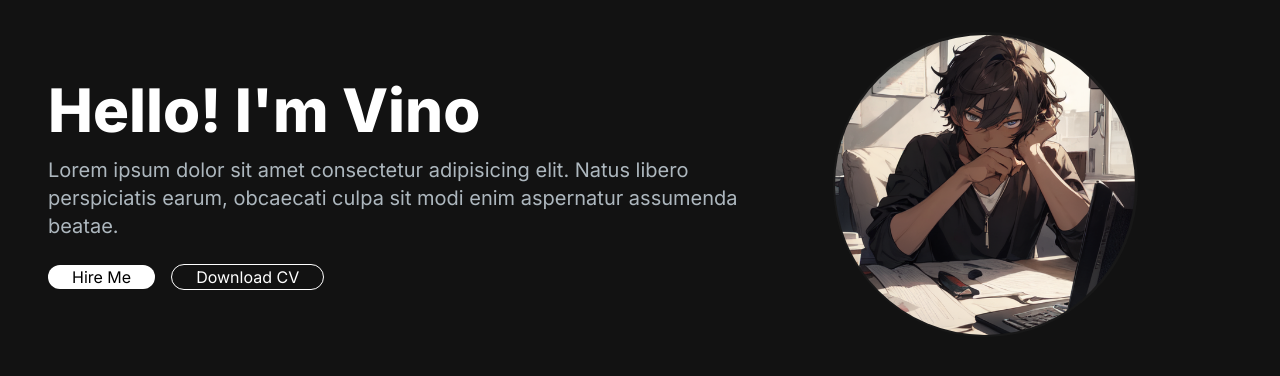
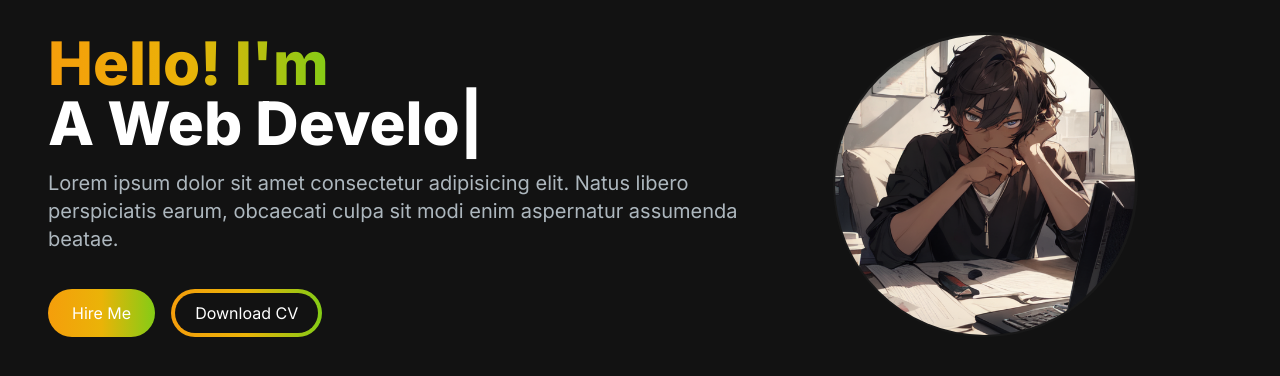
Before and after one commit to Vinoshan/Portfolio, a Next.js app: page / in a window 1280 px wide. Shown: the top 376 px of the page. Built offline with nearby package versions, Linux system fonts and the light colour scheme.

Commit message:
Updated HeroSection

```diff
--- a/src/app/components/HeroSection.jsx
+++ b/src/app/components/HeroSection.jsx
@@ -1,21 +1,40 @@
+'use client'
 import React from 'react'
 import Image from 'next/image'
+import { TypeAnimation } from 'react-type-animation'
 
 const HeroSection = () => {
   return (
-    <div className='grid grid-cols-1 lg:grid-cols-12 my-4'>
+    <div className='grid grid-cols-1 sm:grid-cols-12 my-4'>
 
-      <div className='col-span-7 place-self-center'>
-        <h1 className='text-white mb-4 text-4xl lg:text-6xl  font-extrabold' >Hello! I'm Vino</h1>
-        <p className='text-[#ADB7BE] text-lg mb-6 lg:text-xl'>
+      <div className='col-span-7 place-self-center text-center sm:text-left'>
+        <h1 className='text-white mb-4 text-4xl sm:text-5xl lg:text-6xl  font-extrabold' >
+          <span className='text-transparent bg-clip-text bg-gradient-to-r from-amber-500 via-yellow-500 to-lime-500 '>Hello! I'm {""}</span>
+
+          <br />
+
+          <TypeAnimation
+            sequence={[
+              'Vinoshan Kugendran',
+              1000,
+              'A Gamer',
+              1000,
+              'A Web Developer',
+              1000,
+            ]}
+          />
+
+        </h1>
+        <p className='text-[#ADB7BE] text-base sm:text-lg mb-6 lg:text-xl'>
           Lorem ipsum dolor sit amet consectetur adipisicing elit. Natus libero perspiciatis earum, obcaecati culpa sit modi enim aspernatur assumenda beatae.
         </p>
 
         <div>
-          <button className='px-6 py3 rounded-full mr-4 bg-white hover:bg-slate-200 text-black'>Hire Me</button>
-          <button className='px-6 py3 rounded-full bg-transparent hover:bg-slate-800 text-white border border-white'>Download CV</button>
+          <button className='px-6 py-3 w-full sm:w-fit rounded-full mr-4 bg-gradient-to-r from-amber-500 via-yellow-500 to-lime-500 hover:to-slate-200 text-white'>Hire Me</button>
+          <button className='px-1 py-1 w-full sm:w-fit rounded-full bg-gradient-to-r from-amber-500 via-yellow-500 to-lime-500  hover:bg-slate-800 text-white mt-3'>
+            <span className='block bg-[#121212] hover:bg-slate-800 rounded-full px-5 py-2'>Download CV </span>
+          </button>
         </div>
-
       </div>
 
 
```
Also changed, not shown: package.json (+5 -4 lines), 1 other file (tests, documents, lock files or other folders).
